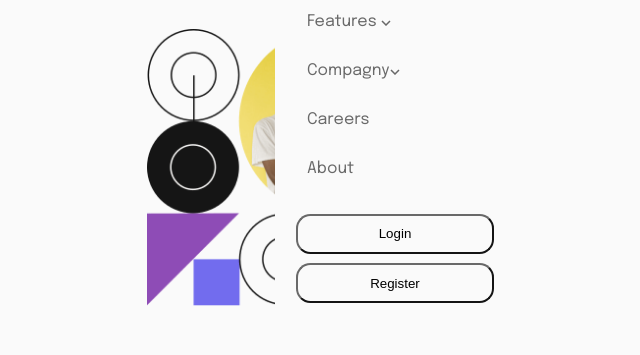
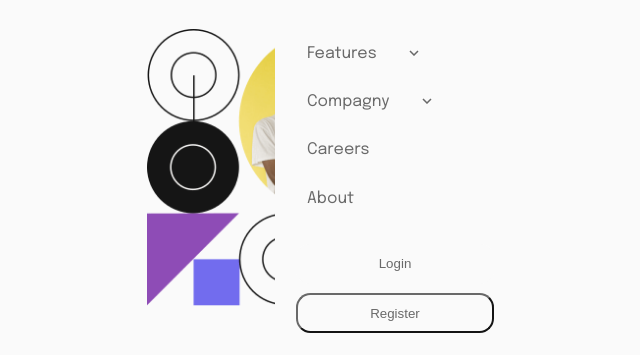
Before and after one commit to JB-Doffemont/Dropdown_navigation, a plain HTML site: page index.html in a window 1280 px wide. Both pictures are taken after a click on the element 768 px from the left and 56 px from the top of the page. Shown: the part 83-438 px from the top of the page, without its empty margins (309-949 px from the left). Drawn offline with Linux system fonts and the light colour scheme.

Commit message:
commit arrow change img + style

```diff
--- a/assets/js/main.js
+++ b/assets/js/main.js
@@ -3,6 +3,7 @@ const sideNav = document.querySelector(".header__navBtnBurger");
 const dropdown = document.querySelector(".dropdown");
 const dropdownFeatures = document.querySelector(".dropdownFeatures");
 const dropdownCompagny = document.querySelector(".dropdownCompagny");
+let img = document.querySelector(".down");
 
 let menuOpen = false;
 
@@ -11,7 +12,14 @@ function showMenu() {
 }
 function showFeatures() {
   dropdownFeatures.classList.toggle("show");
+
+  if (img.classList == "down") {
+    img.classList = "up";
+  } else {
+    img.classList = "down";
+  }
 }
+
 function showCompagny() {
   dropdownCompagny.classList.toggle("show");
 }
--- a/assets/style/app.scss
+++ b/assets/style/app.scss
@@ -1,4 +1,4 @@
 @import 'import/font';
 @import 'import/variables';
 @import 'base/typography';
-@import 'components/main';
+@import 'main';
--- a/assets/style/components/main.scss
+++ b/assets/style/main.scss
@@ -115,8 +115,13 @@
                 display: flex;
                 flex-direction: column;
 
+                .login {
+                    border: none;
+                }
+
                 button{
                     margin: 0.3rem 1.3rem;
+                    color: $mediumGray;
                     border-color: $mediumGray;
                     border-radius: 0.9rem;
                     height: 2.5rem;
@@ -125,16 +130,49 @@
             }
         }
 
+        .featuresHeader {
+            display: flex;
+            height: 3rem;
+        }
+
         .dropdownFeatures {
             display: none;
+
+            .linksFeatures{
+                margin-left: 1rem;
+            }
         }
+
+        .compagnyHeader {
+            display: flex;
+            height: 3rem;
+        }
+
         .dropdownCompagny {
             display: none;
+            .linksCompagny {
+                margin-left: 1rem;
+            }
         }
     }
 
     .show {
         display:block
+    }
+
+    .down {
+        background: url("./../images/icon-arrow-down.svg");
+        background-repeat: no-repeat;
+        width: 2rem;
+        height: 2rem;
+        margin-top: 2.3rem;
+    }
+    .up {
+        background: url("./../images/icon-arrow-up.svg");
+        background-repeat: no-repeat;
+        width: 2rem;
+        height: 2rem;
+        margin-top: 2.3rem;
     }
     }
 
--- a/index.html
+++ b/index.html
@@ -30,14 +30,13 @@
               </div>
               <div class="dropdown">
                 <div class="links">
-                  <a href="#" onclick="showFeatures()"
-                    >Features
-                    <img
-                      src="./assets/images/icon-arrow-down.svg"
-                      alt="arrow down"
-                    />
-                  </a>
+                  <div class="featuresHeader">
+                    <a href="#" onclick="showFeatures()">Features </a>
+                    <div class="down" onclick="showFeatures()"></div>
+                  </div>
+
                   <div class="dropdownFeatures">
+                    <div class="linksFeatures">
                       <a href="#">
                         <img
                           src="./assets/images/icon-todo.svg"
@@ -67,21 +66,23 @@
                         Planning</a
                       >
                     </div>
-                  <a href="#" onclick="showCompagny()"
-                    >Compagny<img
-                      src="./assets/images/icon-arrow-down.svg"
-                      alt="arrow down"
-                  /></a>
+                  </div>
+                  <div class="compagnyHeader">
+                    <a href="#" onclick="showCompagny()">Compagny</a>
+                    <div class="down" onclick="showCompagny()"></div>
+                  </div>
                   <div class="dropdownCompagny">
+                    <div class="linksCompagny">
                       <a href="#">History</a>
                       <a href="#">Our Team</a>
                       <a href="#">Blog</a>
+                    </div>
                   </div>
                   <a href="#">Careers</a>
                   <a href="#">About</a>
                 </div>
                 <div class="buttons">
-                  <button>Login</button>
+                  <button class="login">Login</button>
                   <button>Register</button>
                 </div>
               </div>
```
Also changed, not shown: assets/style/app.css, 1 other file. Lines whose indentation alone changed are shown as unchanged.
